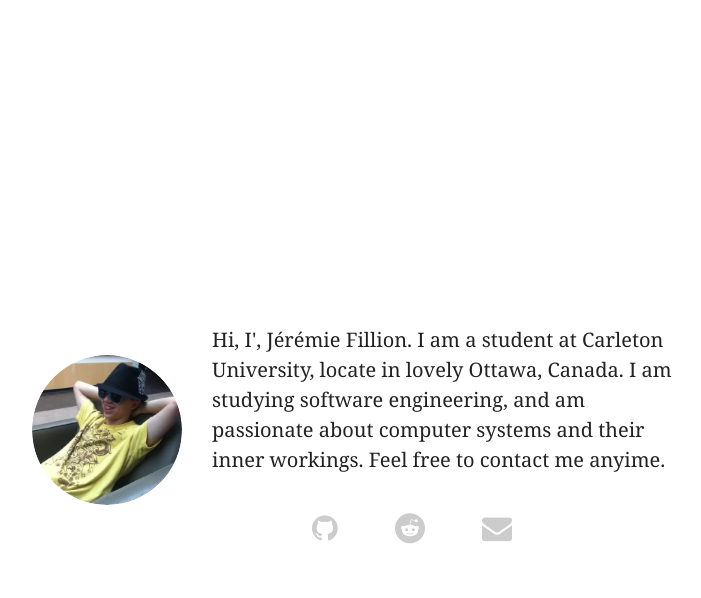
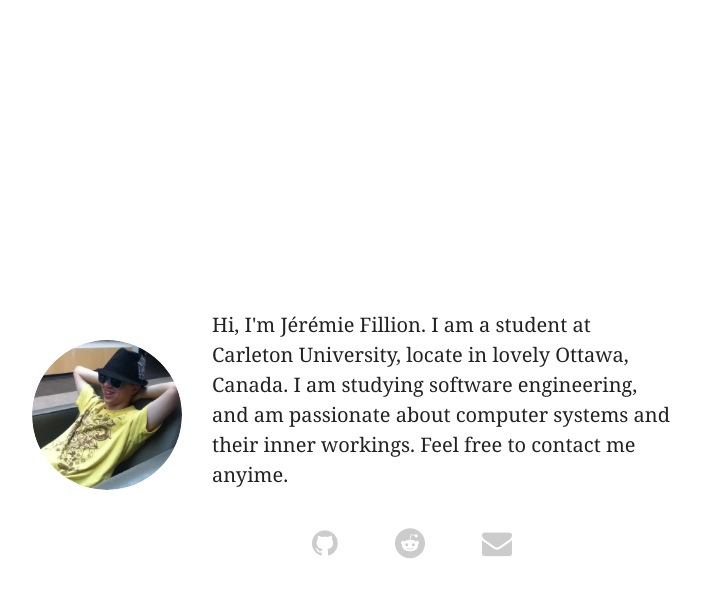
Before and after one commit to jfillion/jfillion.github.io, a Jekyll site: the page built from index.md, in a window 1280 px wide. Shown: the top 598 px of the page, without its empty margins (288-989 px from the left). Built offline with Jekyll 4.4.1, drawn with Linux system fonts in a browser that asks for light colours; nearby versions of some CDN libraries; Markdown is read by kramdown in place of the engine named in the settings.

Commit message:
missed that 'm'

```diff
--- a/index.md
+++ b/index.md
@@ -13,7 +13,7 @@ title: Hi, I'm J&#233;r&#233;mie Fillion
 		<figure class="portrait-container p">
 			<img class="portrait" src="img/portrait.jpeg" width="150" height="150" alt="This is Emily's face. There are many like it but this one is Emily's.">
 		</figure>
-			<p class="intro">Hi, I', J&#233;r&#233;mie Fillion. I am a student at Carleton University, locate in lovely Ottawa, Canada. I am studying software engineering, and am passionate about computer systems and their inner workings. Feel free to contact me anyime.</p>
+			<p class="intro">Hi, I'm J&#233;r&#233;mie Fillion. I am a student at Carleton University, locate in lovely Ottawa, Canada. I am studying software engineering, and am passionate about computer systems and their inner workings. Feel free to contact me anyime.</p>
 			<div class="social">
     			<div class="info">
 
```
